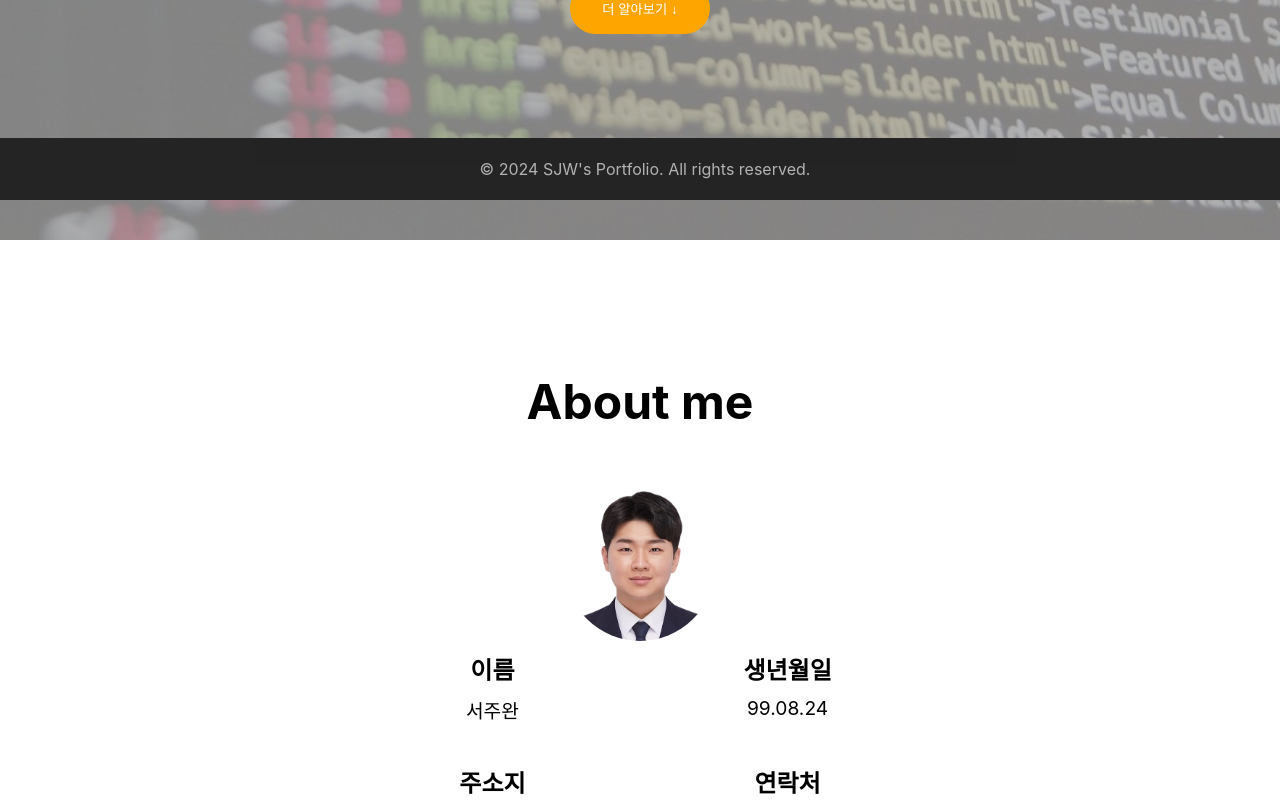
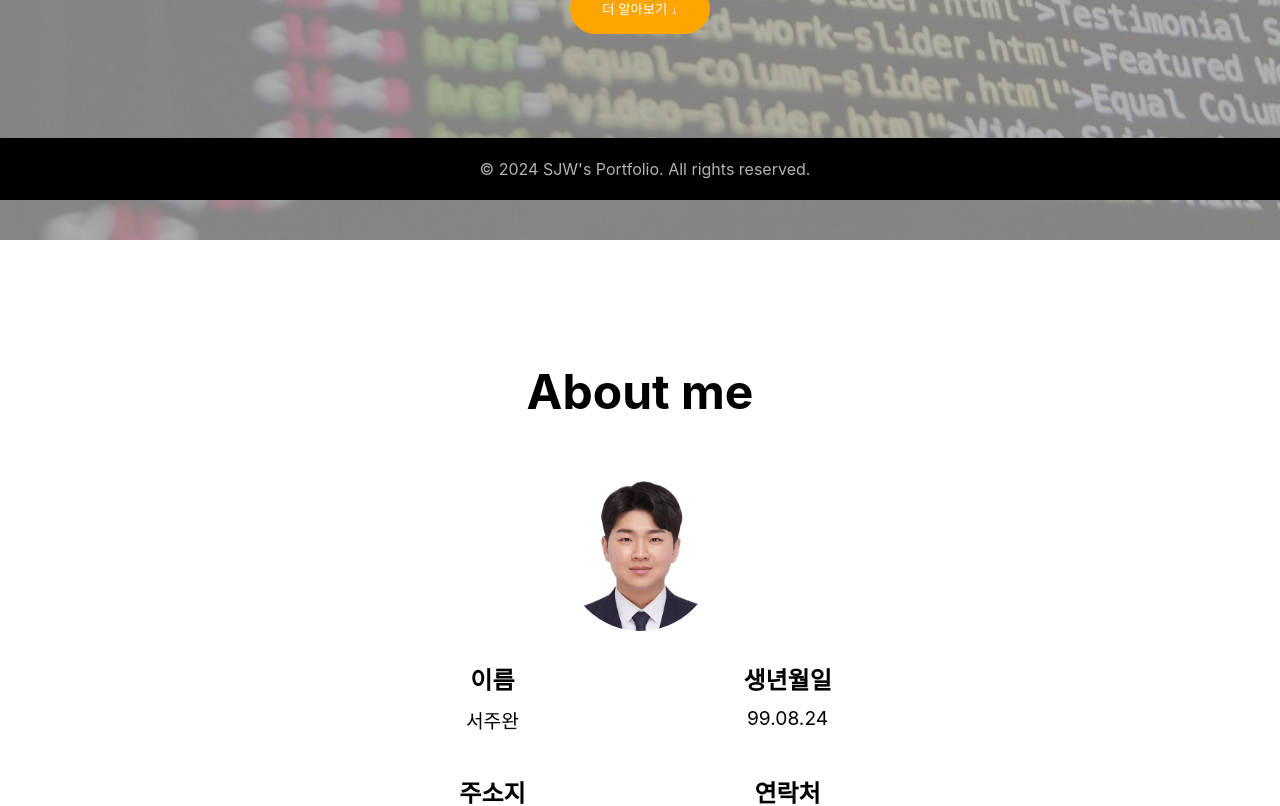
Before and after one commit to ssojuwan/frontport, a React (Create React App) app: page / in a window 1280 px wide. Shown: the part 600-1406 px from the top of the page. Built offline with nearby package versions, Linux system fonts and the light colour scheme.

Commit message:
프로토타입 틀 제작

```diff
--- a/src/component/Body.js
+++ b/src/component/Body.js
@@ -98,7 +98,6 @@ const Body = () => {
             </div>
           </div>
         </div>
-
       </section>
       <section id="projects">
         <h2>Projects</h2>
--- a/src/css/Body.css
+++ b/src/css/Body.css
@@ -214,23 +214,23 @@ section h2 {
   color: black; /* Hover 시 글자색을 검정색으로 설정 */
   font-weight: bold;
 }
-/* Body.css */
 
 /* About section 스타일 */
 #about-section {
   display: flex;
-  flex-direction: column;
-  align-items: center;
+  align-items: center; /* 수직 중앙 정렬 */
   padding: 20px;
+  gap: 20px; /* 이미지와 텍스트 사이의 간격 */
+  flex-wrap: wrap; /* 작은 화면에서 레이아웃이 깨지지 않도록 설정 */
 }
 
 /* Profile picture 컨테이너 스타일 */
 .profile-picture {
-  margin-top: 20px;
-  border-radius: 50%;
-  overflow: hidden;
+  flex-shrink: 0; /* 이미지의 크기를 고정 */
   width: 150px; /* 원하는 너비 설정 */
   height: 150px; /* 원하는 높이 설정 */
+  border-radius: 50%; /* 원형으로 만들기 */
+  overflow: hidden;
 }
 
 /* Profile picture 이미지 스타일 */
--- a/src/css/Footer.css
+++ b/src/css/Footer.css
@@ -1,5 +1,5 @@
 .footer {
-    background: #333;
+    background: black;
     color: #fff;
     text-align: center;
     padding: 5px;
```
